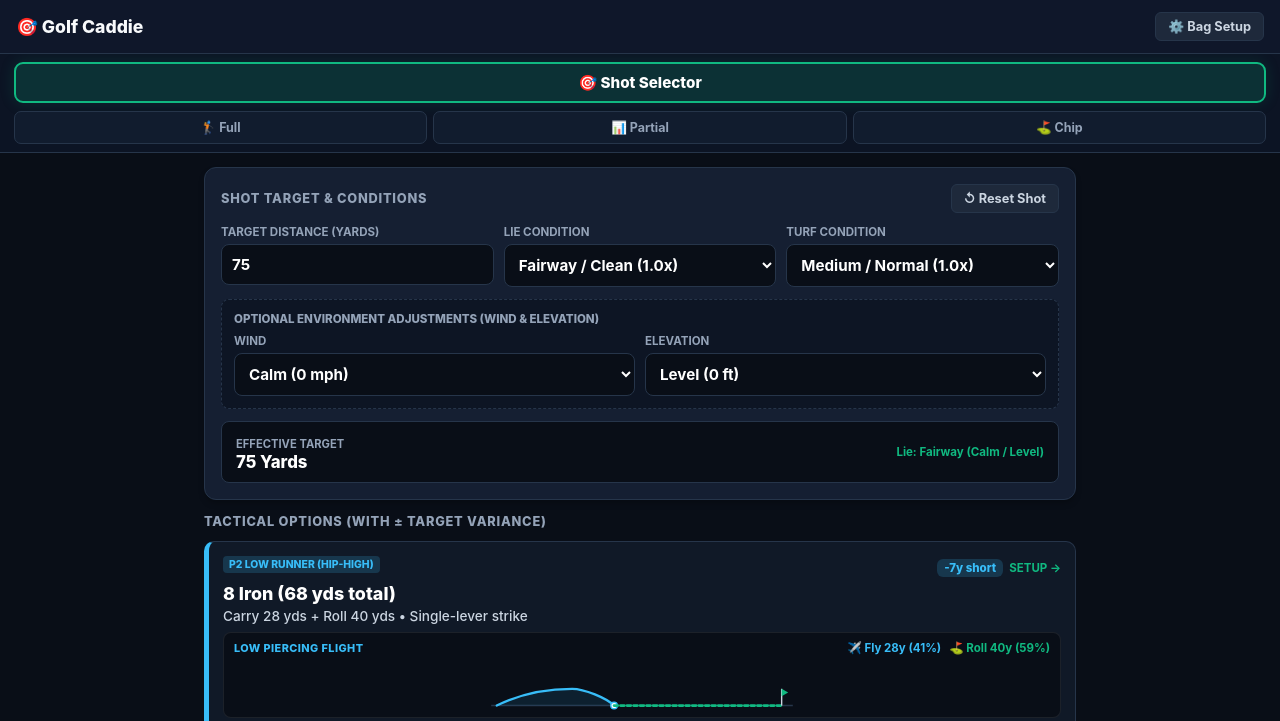
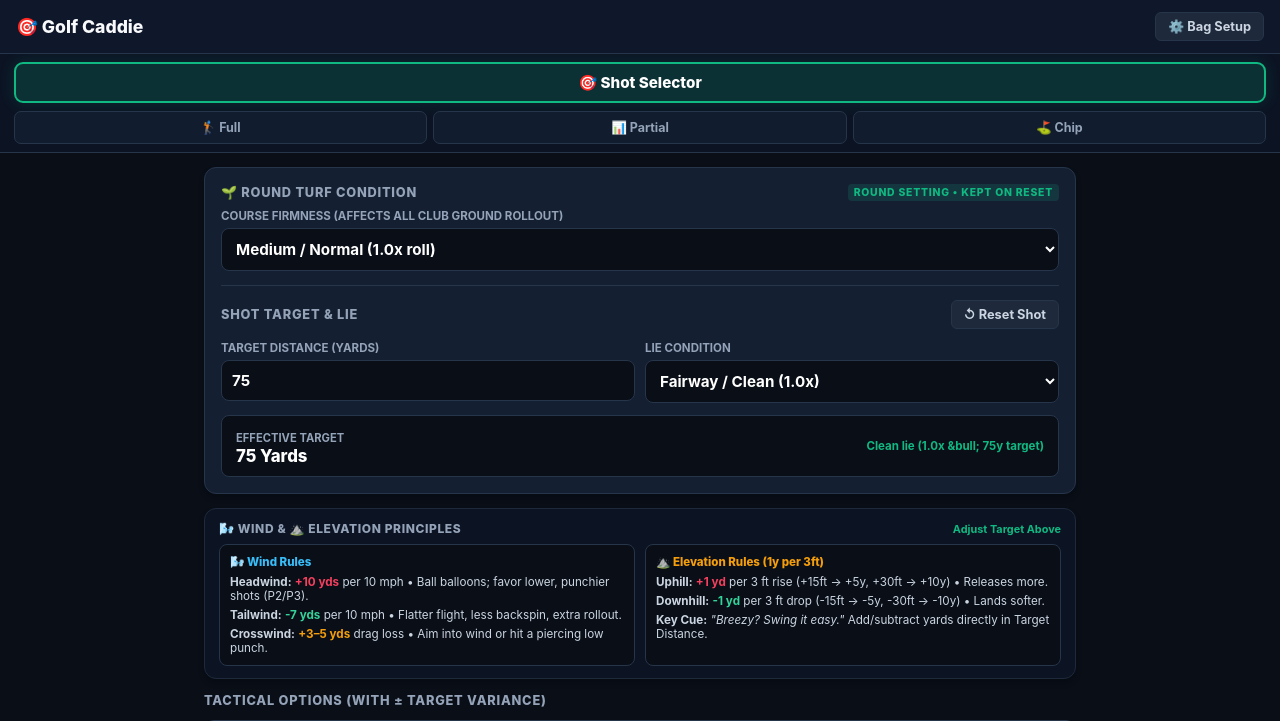
Before and after one commit to jbudzy/golf-assistant, a plain HTML site: page index.html in a window 1280 px wide. Both pictures are taken after a click on the button "↺ Reset Shot". Shown: the top 721 px of the page. Drawn offline with Linux system fonts and the light colour scheme.

Commit message:
Replace wind and elevation modifiers with tactical principles and make turf condition persistent

```diff
--- a/index.html
+++ b/index.html
@@ -496,9 +496,25 @@
     <!-- 1. SHOT SELECTOR (MAIN SCREEN) -->
     <section id="view-advisor" class="view-panel active">
       <div class="card">
+        <!-- 1. Round-Level Turf Condition (Set at Start of Round, above yardage) -->
+        <div class="card-title" style="margin-bottom:8px;">
+          <span style="display:flex; align-items:center; gap:6px;">🌱 Round Turf Condition</span>
+          <span class="badge-tag" style="background:rgba(16,185,129,0.15); color:var(--accent); margin:0;">Round Setting &bull; Kept on Reset</span>
+        </div>
+        <div class="field-group" style="margin-bottom:14px;">
+          <label for="advTurfSelect">Course Firmness (Affects All Club Ground Rollout)</label>
+          <select id="advTurfSelect">
+            <option value="soft">Soft / Wet (0.75x roll)</option>
+            <option value="medium" selected>Medium / Normal (1.0x roll)</option>
+            <option value="firm">Firm / Links (1.30x roll)</option>
+          </select>
+        </div>
+
+        <!-- 2. Shot-Level Target & Lie -->
+        <div style="border-top:1px solid var(--card-border); padding-top:14px;">
           <div class="card-title">
-          <span>Shot Target &amp; Conditions</span>
-          <button class="gear-btn" onclick="resetShotConditions()" title="Reset distance, lie, turf, wind, and elevation">↺ Reset Shot</button>
+            <span>Shot Target &amp; Lie</span>
+            <button class="gear-btn" onclick="resetShotConditions()" title="Reset distance and lie (keeps turf setting)">↺ Reset Shot</button>
           </div>
           <div class="grid-row">
             <div class="field-group">
@@ -514,42 +530,6 @@
                 <option value="deep_rough">Heavy Rough (+12% club-up)</option>
               </select>
             </div>
-          <div class="field-group">
-            <label for="advTurfSelect">Turf Condition</label>
-            <select id="advTurfSelect">
-              <option value="soft">Soft / Wet (0.75x)</option>
-              <option value="medium" selected>Medium / Normal (1.0x)</option>
-              <option value="firm">Firm / Links (1.30x)</option>
-            </select>
-          </div>
-        </div>
-
-        <!-- Optional Wind & Elevation -->
-        <div class="optional-tray" id="optionalTray">
-          <div style="font-size:0.72rem; font-weight:800; color:var(--text-muted); text-transform:uppercase; margin-bottom:8px;">
-            Optional Environment Adjustments (Wind & Elevation)
-          </div>
-          <div class="grid-row">
-            <div class="field-group">
-              <label for="advWindSelect">Wind</label>
-              <select id="advWindSelect">
-                <option value="0" selected>Calm (0 mph)</option>
-                <option value="10">10 mph Headwind (+10y)</option>
-                <option value="20">20 mph Headwind (+20y)</option>
-                <option value="-7">10 mph Tailwind (-7y)</option>
-                <option value="-14">20 mph Tailwind (-14y)</option>
-              </select>
-            </div>
-            <div class="field-group">
-              <label for="advElevSelect">Elevation</label>
-              <select id="advElevSelect">
-                <option value="0" selected>Level (0 ft)</option>
-                <option value="5">Uphill +15 ft (+5y)</option>
-                <option value="10">Uphill +30 ft (+10y)</option>
-                <option value="-5">Downhill -15 ft (-5y)</option>
-                <option value="-10">Downhill -30 ft (-10y)</option>
-              </select>
-            </div>
           </div>
         </div>
 
@@ -558,7 +538,41 @@
             <span style="font-size:0.7rem; text-transform:uppercase; color:var(--text-muted); font-weight:700;">Effective Target</span>
             <div style="font-size:1.05rem; font-weight:800; color:#fff;" id="advPlaysLikeText">75 Yards</div>
           </div>
-          <div id="advAdjustmentsBadge" style="font-size:0.72rem; color:var(--accent); font-weight:700;">No wind / elev adjustments</div>
+          <div id="advAdjustmentsBadge" style="font-size:0.72rem; color:var(--accent); font-weight:700;">Clean lie (1.0x)</div>
+        </div>
+      </div>
+
+      <!-- Wind & Elevation Principles Guide -->
+      <div class="card" style="background:#0c1424; border:1px solid #1e293b; padding:12px 14px; margin-bottom:14px;">
+        <div style="display:flex; justify-content:space-between; align-items:center; margin-bottom:8px;">
+          <div style="font-size:0.75rem; font-weight:800; text-transform:uppercase; letter-spacing:0.05em; color:var(--text-muted); display:flex; align-items:center; gap:6px;">
+            <span>🌬️ Wind &amp; ⛰️ Elevation Principles</span>
+          </div>
+          <span style="font-size:0.68rem; color:var(--accent); font-weight:700;">Adjust Target Above</span>
+        </div>
+        <div class="grid-row" style="gap:10px;">
+          <!-- Wind Principles -->
+          <div style="background:#090e17; border:1px solid var(--card-border); border-radius:8px; padding:10px;">
+            <div style="font-size:0.72rem; font-weight:800; color:var(--p2-color); margin-bottom:6px; display:flex; align-items:center; gap:4px;">
+              <span>🌬️ Wind Rules</span>
+            </div>
+            <ul style="font-size:0.73rem; color:#cbd5e1; list-style:none; display:flex; flex-direction:column; gap:5px; padding:0; margin:0;">
+              <li><strong>Headwind:</strong> <span style="color:#f43f5e; font-weight:700;">+10 yds</span> per 10 mph &bull; Ball balloons; favor lower, punchier shots (P2/P3).</li>
+              <li><strong>Tailwind:</strong> <span style="color:#34d399; font-weight:700;">-7 yds</span> per 10 mph &bull; Flatter flight, less backspin, extra rollout.</li>
+              <li><strong>Crosswind:</strong> <span style="color:#f59e0b; font-weight:700;">+3–5 yds</span> drag loss &bull; Aim into wind or hit a piercing low punch.</li>
+            </ul>
+          </div>
+          <!-- Elevation Principles -->
+          <div style="background:#090e17; border:1px solid var(--card-border); border-radius:8px; padding:10px;">
+            <div style="font-size:0.72rem; font-weight:800; color:var(--p3-color); margin-bottom:6px; display:flex; align-items:center; gap:4px;">
+              <span>⛰️ Elevation Rules (1y per 3ft)</span>
+            </div>
+            <ul style="font-size:0.73rem; color:#cbd5e1; list-style:none; display:flex; flex-direction:column; gap:5px; padding:0; margin:0;">
+              <li><strong>Uphill:</strong> <span style="color:#f43f5e; font-weight:700;">+1 yd</span> per 3 ft rise (+15ft &rarr; +5y, +30ft &rarr; +10y) &bull; Releases more.</li>
+              <li><strong>Downhill:</strong> <span style="color:#34d399; font-weight:700;">-1 yd</span> per 3 ft drop (-15ft &rarr; -5y, -30ft &rarr; -10y) &bull; Lands softer.</li>
+              <li><strong>Key Cue:</strong> <em>"Breezy? Swing it easy."</em> Add/subtract yards directly in Target Distance.</li>
+            </ul>
+          </div>
         </div>
       </div>
 
@@ -583,12 +597,12 @@
             <div style="font-size:1.05rem; font-weight:800; color:#fff;" id="fullConditionsDisplay">75 Yards</div>
           </div>
           <div id="fullConditionsBreakdown" style="font-size:0.72rem; color:var(--accent); font-weight:700;">
-            No wind / elev adjustments
+            Clean Lie (1.0x)
           </div>
         </div>
 
         <p style="font-size:0.75rem; color:var(--text-muted); margin-bottom:10px;">
-          All yardages reflect wind, elevation, and target from the Shot Selector. Highlighted row indicates the best matching stock club.
+          All club stock distances compared against the current Shot Selector target. Highlighted row indicates the best matching stock club.
         </p>
 
         <div class="table-wrap">
@@ -596,9 +610,8 @@
             <thead>
               <tr>
                 <th class="club-col">Club</th>
-                <th>Stock</th>
-                <th style="color:var(--text-muted)">Wind/Elev</th>
-                <th style="color:var(--full-color)">Eff. Reach</th>
+                <th>Stock Carry</th>
+                <th style="color:var(--full-color)">Target</th>
                 <th>vs Target</th>
               </tr>
             </thead>
@@ -942,15 +955,7 @@
       const lieSelect = document.getElementById('advLieSelect');
       if (lieSelect) lieSelect.value = 'fairway';
 
-      const turfSelect = document.getElementById('advTurfSelect');
-      if (turfSelect) turfSelect.value = 'medium';
-      userState.turfCondition = 'medium';
-
-      const windSelect = document.getElementById('advWindSelect');
-      if (windSelect) windSelect.value = '0';
-
-      const elevSelect = document.getElementById('advElevSelect');
-      if (elevSelect) elevSelect.value = '0';
+      // Note: turfCondition is set at the start of the round and is preserved on shot reset
 
       const chipLieSelect = document.getElementById('chipLieSelect');
       if (chipLieSelect) chipLieSelect.value = 'fairway';
@@ -962,7 +967,7 @@
       renderAdvisor();
       renderFull();
       renderChipping();
-      showToast('Shot settings reset (calibrations kept)');
+      showToast('Shot reset (turf & calibrations kept)');
     }
 
     function buildTrajectoryVisual(type, flyYds, rollYds, totalYds, apexLabel) {
@@ -1061,31 +1066,24 @@
     function renderAdvisor() {
       /* SECURITY BOUNDARY: VERIFY AUTH / SANITIZE INPUT */
       const distInput = document.getElementById('advInputDist');
-      const lieKey = document.getElementById('advLieSelect').value;
+      const lieKey = document.getElementById('advLieSelect')?.value || 'fairway';
       const lieSpec = LIE_SPECS[lieKey] || LIE_SPECS.fairway;
-      const turfKey = document.getElementById('advTurfSelect').value;
-      const windAdj = sanitizeNumber(document.getElementById('advWindSelect').value, 0, -30, 40);
-      const elevAdj = sanitizeNumber(document.getElementById('advElevSelect').value, 0, -30, 30);
+      const turfKey = document.getElementById('advTurfSelect')?.value || userState.turfCondition || 'medium';
 
       userState.turfCondition = turfKey;
       const turfMultiplier = TURF_MULTIPLIERS[turfKey] || 1.0;
 
       const baseRawYards = sanitizeNumber(distInput?.value, 75, 5, 350);
       const lieAdj = Math.round(baseRawYards * lieSpec.addPct);
-      const netAdj = windAdj + elevAdj + lieAdj;
-      const playingYards = Math.max(1, Math.round(baseRawYards + netAdj));
+      const playingYards = Math.max(1, Math.round(baseRawYards + lieAdj));
 
       // Update header banner
       const badgeEl = document.getElementById('advAdjustmentsBadge');
-      if (netAdj !== 0) {
-        let parts = [];
-        if (windAdj !== 0) parts.push(`Wind: ${windAdj >= 0 ? '+' : ''}${windAdj}y`);
-        if (elevAdj !== 0) parts.push(`Elev: ${elevAdj >= 0 ? '+' : ''}${elevAdj}y`);
-        if (lieAdj !== 0) parts.push(`Lie (${lieSpec.name}): +${lieAdj}y`);
-        badgeEl.textContent = `${parts.join(' | ')} (Net: ${netAdj >= 0 ? '+' : ''}${netAdj}y)`;
+      if (lieAdj !== 0) {
+        badgeEl.textContent = `Lie (${lieSpec.name}): +${lieAdj}y (${playingYards}y target)`;
         badgeEl.style.color = 'var(--p3-color)';
       } else {
-        badgeEl.textContent = `Lie: ${lieSpec.name} (Calm / Level)`;
+        badgeEl.textContent = `Clean lie (1.0x &bull; ${playingYards}y target)`;
         badgeEl.style.color = 'var(--accent)';
       }
 
@@ -1342,32 +1340,27 @@
     // 4. Full Shots Logic (Full Shot Matrix mirroring Partial Matrix, driven by Shot Selector)
     function renderFull(highlightClubId = null) {
       /* SECURITY BOUNDARY: VERIFY AUTH / SANITIZE INPUT */
-      const baseRawYards = sanitizeNumber(document.getElementById('advInputDist').value, 75, 5, 350);
+      const baseRawYards = sanitizeNumber(document.getElementById('advInputDist')?.value, 75, 5, 350);
       const lieKey = document.getElementById('advLieSelect')?.value || 'fairway';
       const lieSpec = LIE_SPECS[lieKey] || LIE_SPECS.fairway;
-      const windAdj = sanitizeNumber(document.getElementById('advWindSelect').value, 0, -30, 40);
-      const elevAdj = sanitizeNumber(document.getElementById('advElevSelect').value, 0, -30, 30);
 
       const lieAdj = Math.round(baseRawYards * lieSpec.addPct);
-      const netAdj = windAdj + elevAdj + lieAdj;
-      const targetPlaysLike = Math.max(1, Math.round(baseRawYards + netAdj));
+      const targetPlaysLike = Math.max(1, Math.round(baseRawYards + lieAdj));
 
       // Update condition banner in full view
       const condDisplay = document.getElementById('fullConditionsDisplay');
       const condBreakdown = document.getElementById('fullConditionsBreakdown');
       if (condDisplay) {
-        condDisplay.textContent = `${baseRawYards}y Target → ${targetPlaysLike}y Plays-Like`;
+        condDisplay.textContent = lieAdj !== 0
+          ? `${baseRawYards}y Target → ${targetPlaysLike}y (${lieSpec.name})`
+          : `${baseRawYards}y Target`;
       }
       if (condBreakdown) {
-        if (netAdj !== 0) {
-          let parts = [];
-          if (windAdj !== 0) parts.push(`Wind: ${windAdj >= 0 ? '+' : ''}${windAdj}y`);
-          if (elevAdj !== 0) parts.push(`Elev: ${elevAdj >= 0 ? '+' : ''}${elevAdj}y`);
-          if (lieAdj !== 0) parts.push(`Lie (${lieSpec.name}): +${lieAdj}y`);
-          condBreakdown.textContent = `${parts.join(' | ')} (Net: ${netAdj >= 0 ? '+' : ''}${netAdj}y)`;
+        if (lieAdj !== 0) {
+          condBreakdown.textContent = `Lie Adjustment: +${lieAdj}y (${lieSpec.name})`;
           condBreakdown.style.color = 'var(--p3-color)';
         } else {
-          condBreakdown.textContent = `Lie: ${lieSpec.name} (Calm / Level)`;
+          condBreakdown.textContent = `Lie: Clean / Fairway (1.0x)`;
           condBreakdown.style.color = 'var(--accent)';
         }
       }
@@ -1392,8 +1385,7 @@
 
       CLUB_SPECS.forEach(c => {
         const stock = userState.clubs[c.id] || 100;
-        const effReach = Math.max(1, stock - netAdj);
-        const diff = effReach - baseRawYards;
+        const diff = stock - targetPlaysLike;
 
         let deltaBadge = '';
         if (diff === 0) {
@@ -1404,21 +1396,13 @@
           deltaBadge = `<span class="delta-badge delta-short">${diff}y short</span>`;
         }
 
-        let envText = '<span style="color:var(--text-muted)">0y</span>';
-        if (netAdj > 0) {
-          envText = `<span style="color:#f43f5e">-${netAdj}y</span>`;
-        } else if (netAdj < 0) {
-          envText = `<span style="color:#34d399">+${Math.abs(netAdj)}y</span>`;
-        }
-
         const tr = document.createElement('tr');
         if (c.id === bestClubId) tr.className = 'highlighted';
 
         tr.innerHTML = `
           <td class="club-col">${c.name}</td>
           <td style="color:#cbd5e1; font-weight:700;">${stock}y</td>
-          <td>${envText}</td>
-          <td style="color:var(--full-color); font-weight:800;">${effReach}y</td>
+          <td style="color:var(--full-color); font-weight:800;">${targetPlaysLike}y</td>
           <td>${deltaBadge}</td>
         `;
         tb.appendChild(tr);
@@ -1513,9 +1497,12 @@
       document.getElementById('advTurfSelect').addEventListener('change', (e) => {
         userState.turfCondition = e.target.value;
         saveState();
-      });
-
-      ['advInputDist', 'advLieSelect', 'advTurfSelect', 'advWindSelect', 'advElevSelect'].forEach(id => {
+        renderAdvisor();
+        renderMatrix();
+        renderFull();
+      });
+
+      ['advInputDist', 'advLieSelect'].forEach(id => {
         const el = document.getElementById(id);
         if (el) {
           el.addEventListener('input', () => { renderAdvisor(); renderFull(); });
```
Lines whose indentation alone changed are shown as unchanged.
